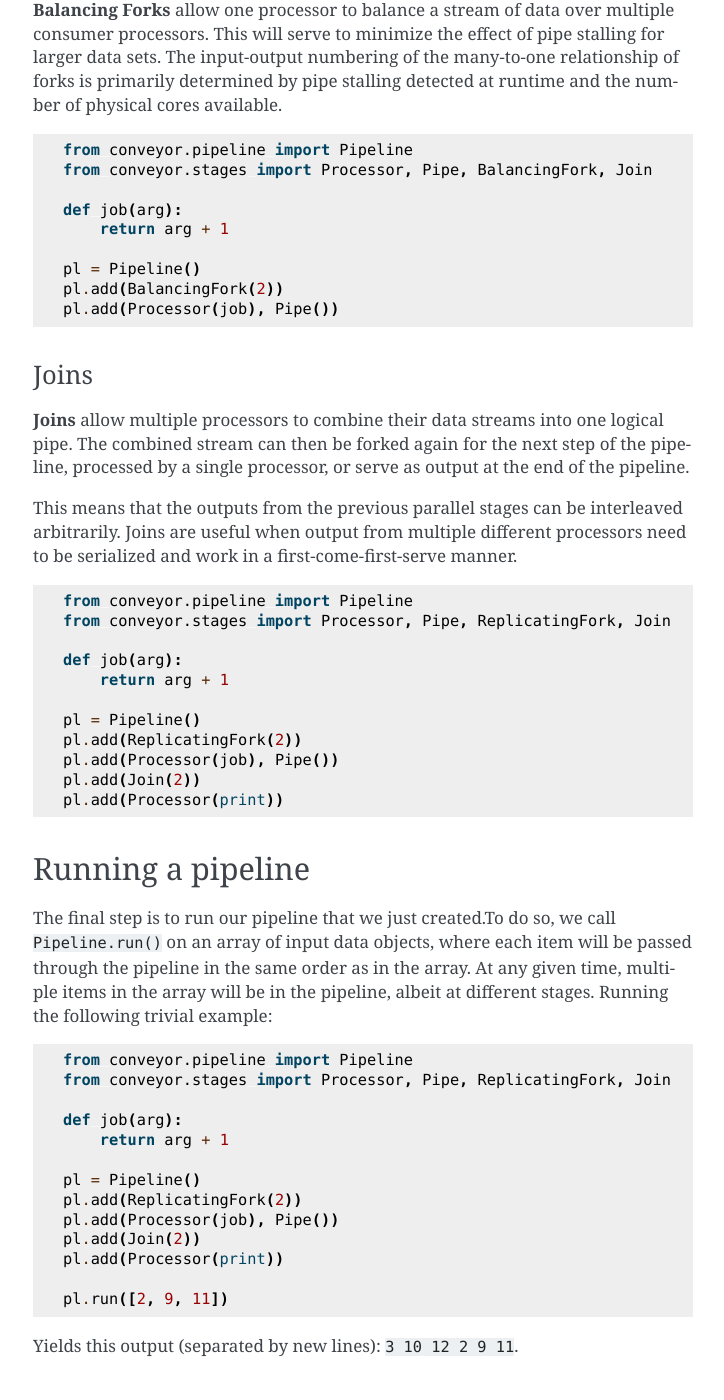
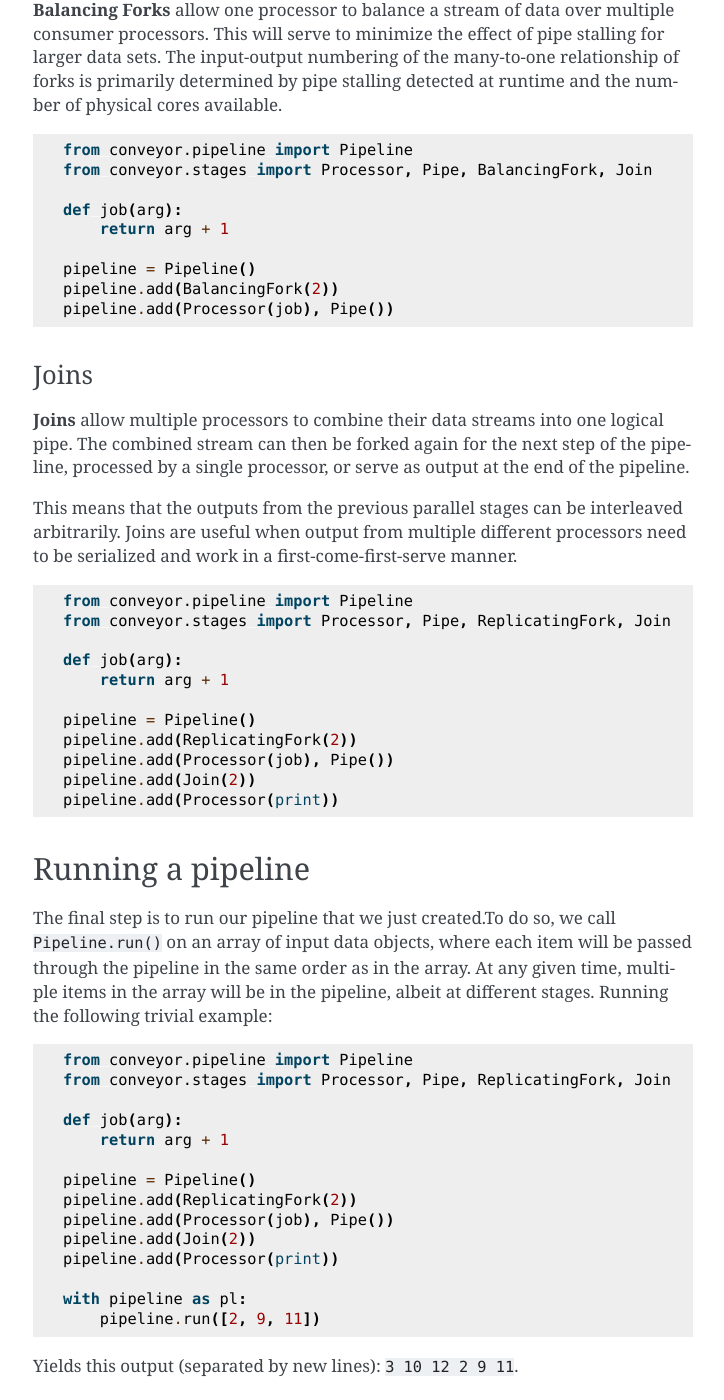
Before and after one commit to DanielKrolopp/Conveyor, a Sphinx documentation site: the page built from docs/quickstart_guide.md, in a window 1280 px wide and 1400 px high, scrolled down 3109 px. Shown: the whole window, without its empty margins (387-1111 px from the left). Built offline with Sphinx 7.4.7, drawn with Linux system fonts in a browser that asks for light colours; some of the changed text lies outside the part shown.

Commit message:
Open/close pipeline documentation

````diff
--- a/docs/quickstart_guide.md
+++ b/docs/quickstart_guide.md
@@ -15,7 +15,7 @@ Pipelines form the core of Conveyor. They are the object through which data flow
 ```python
 from conveyor.pipeline import Pipeline
 
-pl = Pipeline()
+pipeline = Pipeline()
 ```
 
 We can add stages to a pipeline using the `.add()` function, and run them using `.run()`.
@@ -37,8 +37,8 @@ from conveyor.stages import Processor
 def job(arg):
     return arg + 1
 
-pl = Pipeline()
-pl.add(Processor(job))
+pipeline = Pipeline()
+pipeline.add(Processor(job))
 ```
 
 ### Pipes
@@ -51,10 +51,10 @@ from conveyor.stages import Processor, Pipe
 def job(arg):
     return arg + 1
 
-pl = Pipeline()
-pl.add(Processor(job))
-pl.add(Pipe())
-pl.add(Processor(job))
+pipeline = Pipeline()
+pipeline.add(Processor(job))
+pipeline.add(Pipe())
+pipeline.add(Processor(job))
 ```
 
 Equivalently, we could write the same code without the Pipe, as Conveyor will add it implicitly.
@@ -66,9 +66,9 @@ from conveyor.stages import Processor, Pipe
 def job(arg):
     return arg + 1
 
-pl = Pipeline()
-pl.add(Processor(job))
-pl.add(Processor(job))
+pipeline = Pipeline()
+pipeline.add(Processor(job))
+pipeline.add(Processor(job))
 ```
 
 ### Forks
@@ -86,9 +86,9 @@ from conveyor.stages import Processor, Pipe, ReplicatingFork, Join
 def job(arg):
     return arg + 1
 
-pl = Pipeline()
-pl.add(ReplicatingFork(2))
-pl.add(Processor(job), Pipe())
+pipeline = Pipeline()
+pipeline.add(ReplicatingFork(2))
+pipeline.add(Processor(job), Pipe())
 ```
 
 #### Balancing Forks
@@ -101,9 +101,9 @@ from conveyor.stages import Processor, Pipe, BalancingFork, Join
 def job(arg):
     return arg + 1
 
-pl = Pipeline()
-pl.add(BalancingFork(2))
-pl.add(Processor(job), Pipe())
+pipeline = Pipeline()
+pipeline.add(BalancingFork(2))
+pipeline.add(Processor(job), Pipe())
 ```
 
 ### Joins
@@ -118,11 +118,11 @@ from conveyor.stages import Processor, Pipe, ReplicatingFork, Join
 def job(arg):
     return arg + 1
 
-pl = Pipeline()
-pl.add(ReplicatingFork(2))
-pl.add(Processor(job), Pipe())
-pl.add(Join(2))
-pl.add(Processor(print))
+pipeline = Pipeline()
+pipeline.add(ReplicatingFork(2))
+pipeline.add(Processor(job), Pipe())
+pipeline.add(Join(2))
+pipeline.add(Processor(print))
 ```
 
 ## Running a pipeline
@@ -135,13 +135,14 @@ from conveyor.stages import Processor, Pipe, ReplicatingFork, Join
 def job(arg):
     return arg + 1
 
-pl = Pipeline()
-pl.add(ReplicatingFork(2))
-pl.add(Processor(job), Pipe())
-pl.add(Join(2))
-pl.add(Processor(print))
+pipeline = Pipeline()
+pipeline.add(ReplicatingFork(2))
+pipeline.add(Processor(job), Pipe())
+pipeline.add(Join(2))
+pipeline.add(Processor(print))
 
-pl.run([2, 9, 11])
+with pipeline as pl:
+    pipeline.run([2, 9, 11])
 ```
 
 Yields this output (separated by new lines): `3 10 12 2 9 11`.
````
Also changed, not shown: docs/efficiency_guide.md (added, +48 -0 lines), docs/index.md (+9 -7 lines), docs/shared_memory.md (+9 -5 lines).
